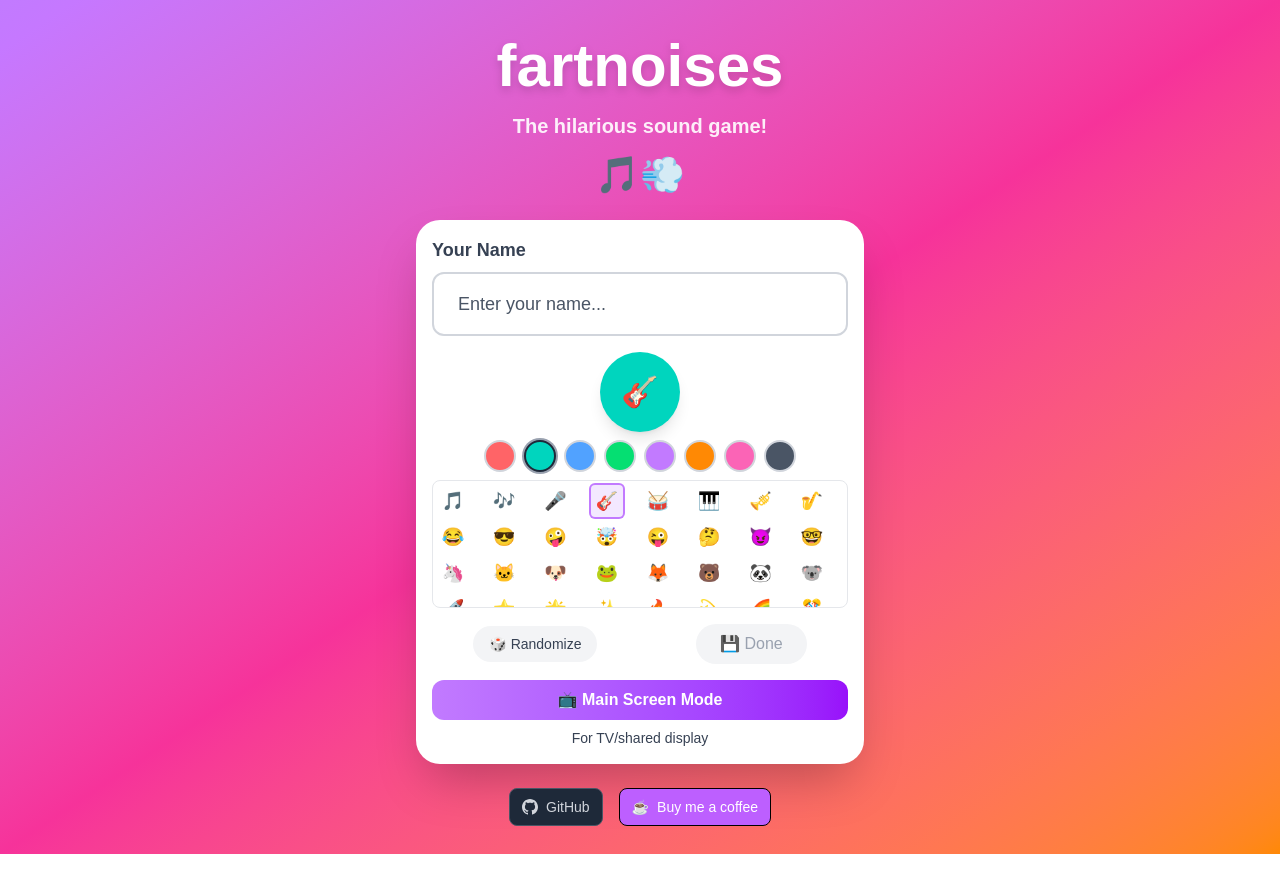
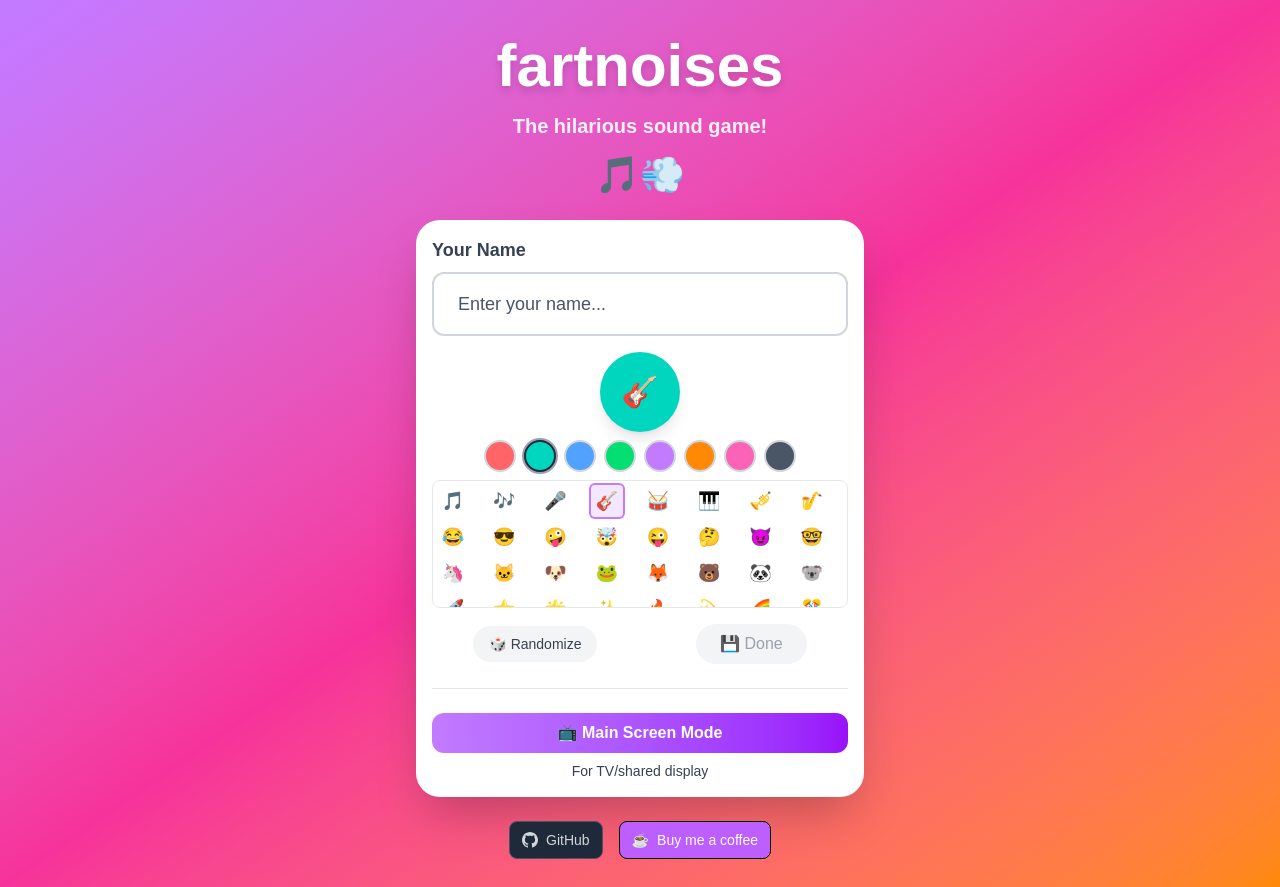
Before and after one commit to metheos/fartnoises, a Next.js app: page / in a window 1280 px wide. Before the commit the page ends 854 px from the top, so only its background shows below. Built offline with nearby package versions, Linux system fonts and the light colour scheme; no server answers.

Commit message:
fix: adjust styling for Main Screen Button and improve layout in ClientLobby

```diff
--- a/src/app/page.tsx
+++ b/src/app/page.tsx
@@ -385,7 +385,7 @@ export default function Home() {
               )}
 
               {/* Main Screen Button - Always Show */}
-              <div className="mt-4">
+              <div className="mt-6 pt-6 border-t border-gray-200">
                 <Button
                   onClick={goToMainScreen}
                   variant="purple"
--- a/src/components/client/ClientLobby.tsx
+++ b/src/components/client/ClientLobby.tsx
@@ -22,7 +22,7 @@ export default function ClientLobby({
   return (
     <Card className="text-center">
       {/* Main Screen Status */}
-      <div className={`mb-4 p-3 rounded-xl ${
+      <div className={`mb-4 p-3 rounded-xl max-w-sm mx-auto ${
         mainScreenCount > 0
           ? 'bg-green-100 border-2 border-green-300'
           : 'bg-orange-100 border-2 border-orange-300'
```
